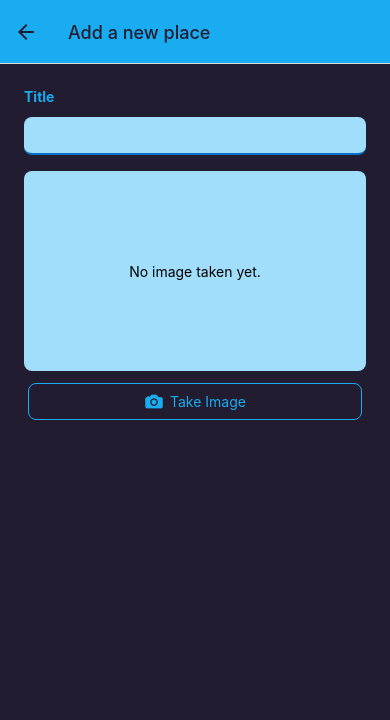
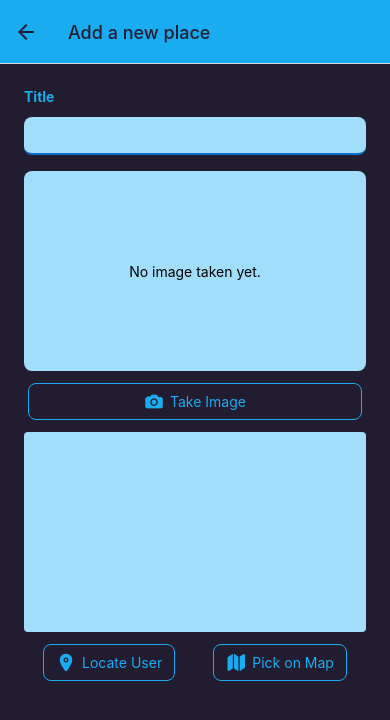
Before and after one commit to Vahidpro/FavPlaces, a React Native app: screen /AddPlace in a window 390 px wide. Shown: the top 720 px of the page. Built offline with nearby package versions, Linux system fonts and the light colour scheme.

Commit message:
Add location picker

```diff
--- /dev/null
+++ b/components/Places/LocationPicker.js
@@ -0,0 +1,39 @@
+import { StyleSheet, View } from "react-native";
+import { Colors } from "../../constants/colors";
+import OutlinedButton from "../UI/OutlinedButton";
+
+function LocationPicker() {
+	function getLocationHandler() {}
+	function pickOnMapHandler() {}
+	return (
+		<View>
+			<View style={styles.mapPreview}></View>
+			<View style={styles.actions}>
+				<OutlinedButton icon="location" onPress={getLocationHandler}>
+					Locate User
+				</OutlinedButton>
+				<OutlinedButton icon="map" onPress={pickOnMapHandler}>
+					Pick on Map
+				</OutlinedButton>
+			</View>
+		</View>
+	);
+}
+export default LocationPicker;
+
+const styles = StyleSheet.create({
+	mapPreview: {
+		width: "100%",
+		height: 200,
+		marginVertical: 8,
+		justifyContent: "center",
+		alignItems: "center",
+		backgroundColor: Colors.primary100,
+		borderRadius: 4,
+	},
+	actions: {
+		flexDirection: "row",
+		justifyContent: "space-around",
+		alignItems: "center",
+	},
+});
--- a/components/Places/PlaceForm.js
+++ b/components/Places/PlaceForm.js
@@ -2,6 +2,7 @@ import { useState } from "react";
 import { ScrollView, StyleSheet, Text, TextInput, View } from "react-native";
 import { Colors } from "../../constants/colors";
 import ImagePicker from "./ImagePicker";
+import LocationPicker from "./LocationPicker";
 
 function PlaceForm() {
 	const [enteredTitle, setEnteredTitle] = useState("");
@@ -20,6 +21,7 @@ function PlaceForm() {
 				/>
 			</View>
 			<ImagePicker></ImagePicker>
+			<LocationPicker></LocationPicker>
 		</ScrollView>
 	);
 }
```
